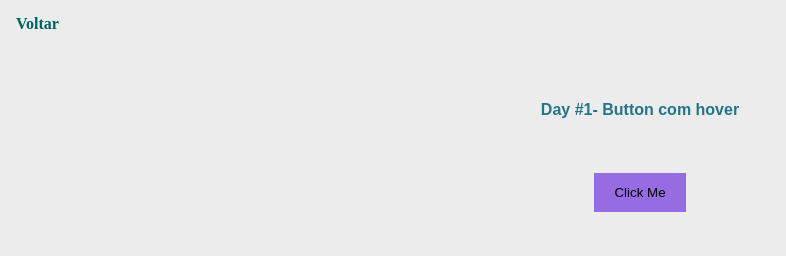
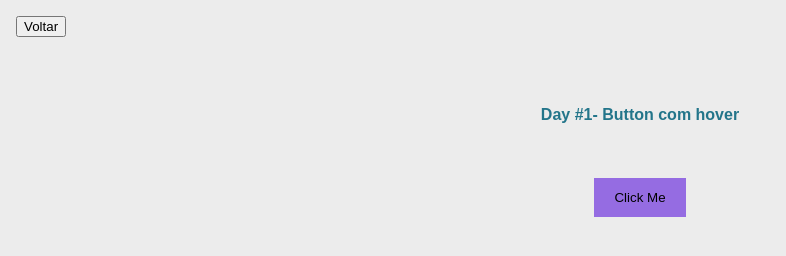
Before and after one commit to katiacih/30-dias-css, a plain HTML site: page challenges/dia-1/dia-1.html in a window 1280 px wide. Shown: the whole page, without its empty margins (0-786 px from the left). Drawn offline with Linux system fonts and the light colour scheme; a web font is replaced by a local one.

Commit message:
add button

```diff
--- a/challenges/dia-1/dia-1.html
+++ b/challenges/dia-1/dia-1.html
@@ -17,7 +17,7 @@
 <body>
 
 	<header>
-		<div class="title-page-container" ><a onclick="redirectToBack()">Voltar</a>
+		<div class="title-page-container" ><button onclick="redirectToBack()">Voltar</button>
 		</div>
 	</header>
 
```
Also changed, not shown: challenges/dia-2/dia-2.html (+1 -1 lines).
